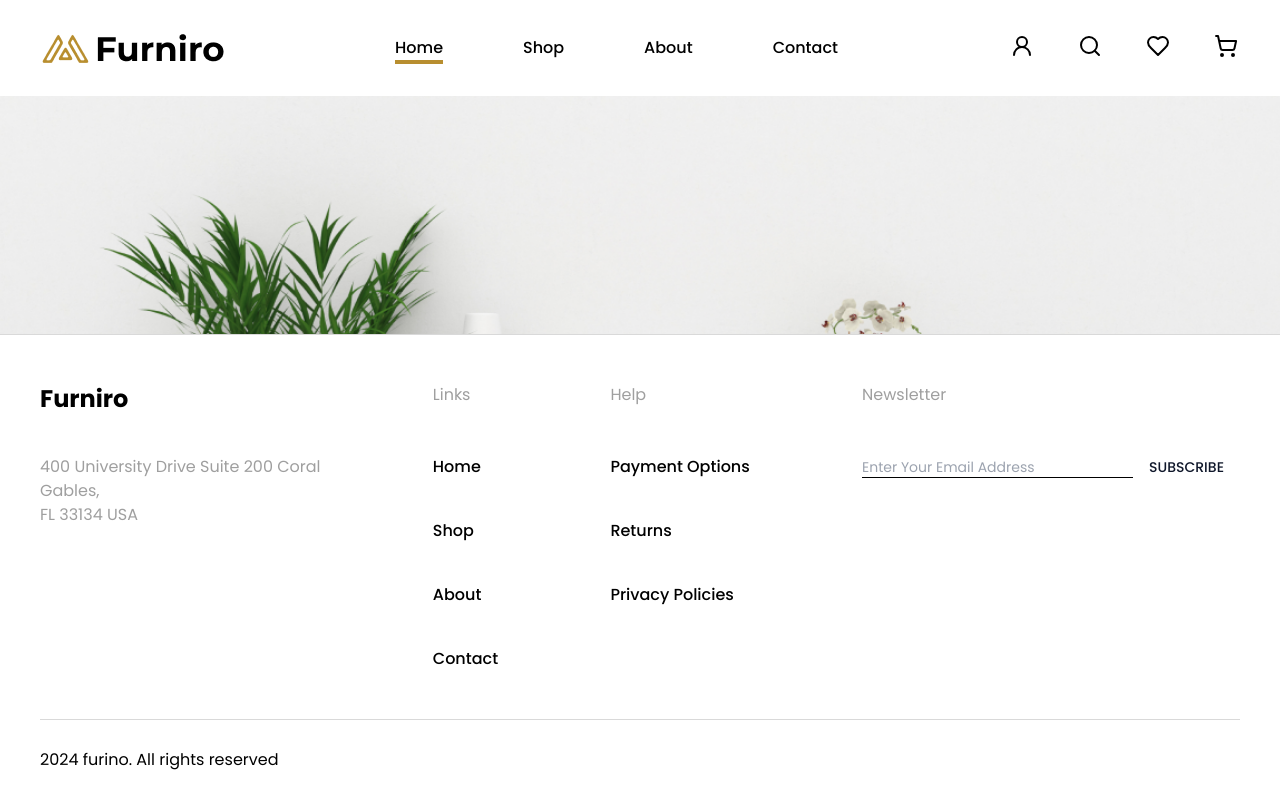
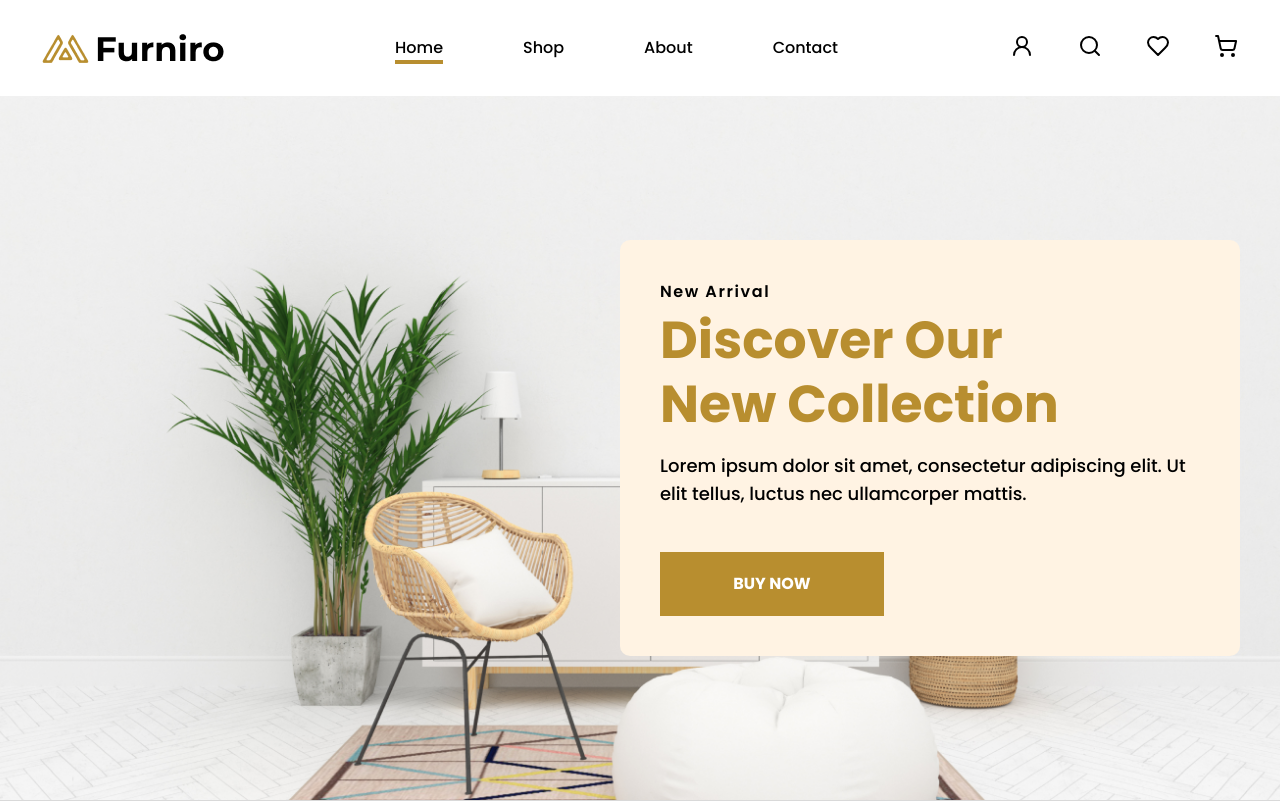
Before and after one commit to sankaSanjeeva/Furniro, a React (Vite) app: page / in a window 1280 px wide. Shown: the top 802 px of the page. Built offline with nearby package versions, Linux system fonts and the light colour scheme.

Commit message:
UI implementations of welcome content

```diff
--- a/src/common/components/header/index.tsx
+++ b/src/common/components/header/index.tsx
@@ -22,7 +22,7 @@ function NavItem({ to, name }: { to: string; name: string }) {
 
 export default function Header() {
   return (
-    <header className="bg-white">
+    <header className="sticky top-0 bg-white">
       <div className="mx-auto max-w-screen-xl px-10 h-24 flex justify-between items-center">
         <div className="shrink-0">
           <NavLink to="/">
--- a/src/common/components/root/index.tsx
+++ b/src/common/components/root/index.tsx
@@ -7,7 +7,9 @@ export default function Root() {
       <Header />
 
       <main className="flex-grow bg-[url('src/common/images/background.png')] bg-center bg-no-repeat bg-cover bg-fixed">
-        <Outlet />
+        <div className="mx-auto max-w-screen-xl px-10">
+          <Outlet />
+        </div>
       </main>
 
       <Footer />
--- a/src/common/components/ui/button.tsx
+++ b/src/common/components/ui/button.tsx
@@ -5,12 +5,11 @@ import { cva, type VariantProps } from 'class-variance-authority';
 import { cn } from '@/common/lib/utils';
 
 const buttonVariants = cva(
-  'inline-flex items-center justify-center whitespace-nowrap rounded-md text-sm font-medium ring-offset-white transition-colors focus-visible:outline-none focus-visible:ring-2 focus-visible:ring-slate-950 focus-visible:ring-offset-2 disabled:pointer-events-none disabled:opacity-50 dark:ring-offset-slate-950 dark:focus-visible:ring-slate-300',
+  'inline-flex items-center justify-center whitespace-nowrap font-medium ring-offset-white transition-colors focus-visible:outline-none focus-visible:ring-2 focus-visible:ring-slate-950 focus-visible:ring-offset-2 disabled:pointer-events-none disabled:opacity-50 dark:ring-offset-slate-950 dark:focus-visible:ring-slate-300',
   {
     variants: {
       variant: {
-        default:
-          'bg-slate-900 text-slate-50 hover:bg-slate-900/90 dark:bg-slate-50 dark:text-slate-900 dark:hover:bg-slate-50/90',
+        default: 'bg-theme text-white hover:bg-theme/90',
         destructive:
           'bg-red-500 text-slate-50 hover:bg-red-500/90 dark:bg-red-900 dark:text-slate-50 dark:hover:bg-red-900/90',
         outline:
@@ -22,7 +21,7 @@ const buttonVariants = cva(
         link: 'text-slate-900 underline-offset-4 hover:underline dark:text-slate-50',
       },
       size: {
-        default: 'h-10 px-4 py-2',
+        default: 'h-12 px-4 py-2',
         sm: 'h-9 rounded-md px-3',
         lg: 'h-11 rounded-md px-8',
         icon: 'h-10 w-10',
--- /dev/null
+++ b/src/pages/home/index.tsx
@@ -0,0 +1,24 @@
+import { Button } from '@/common/components/ui/button';
+
+export default function Home() {
+  return (
+    <div>
+      {/* welcome content */}
+      <div className="flex justify-end items-center h-[calc(100vh_-_96px)]">
+        <div className="p-10 rounded-[10px] bg-[#FFF3E3]">
+          <h3 className="font-semibold tracking-widest mb-1">New Arrival</h3>
+          <h1 className="text-[52px] leading-[64px] font-bold text-theme">
+            Discover Our
+            <br />
+            New Collection
+          </h1>
+          <p className="text-lg font-medium max-w-[540px] mt-4 mb-11">
+            Lorem ipsum dolor sit amet, consectetur adipiscing elit. Ut elit
+            tellus, luctus nec ullamcorper mattis.
+          </p>
+          <Button className="h-16 w-56 font-bold">BUY NOW</Button>
+        </div>
+      </div>
+    </div>
+  );
+}
--- /dev/null
+++ b/src/pages/index.ts
@@ -0,0 +1,2 @@
+// eslint-disable-next-line import/prefer-default-export
+export { default as Home } from './home';
--- a/src/router.tsx
+++ b/src/router.tsx
@@ -1,5 +1,6 @@
 import { createBrowserRouter } from 'react-router-dom';
 import { ErrorPage, Root } from '@/common/components';
+import { Home } from './pages';
 
 export default createBrowserRouter([
   {
@@ -9,7 +10,7 @@ export default createBrowserRouter([
     children: [
       {
         index: true,
-        element: <div />,
+        element: <Home />,
       },
       {
         path: 'shop',
```
